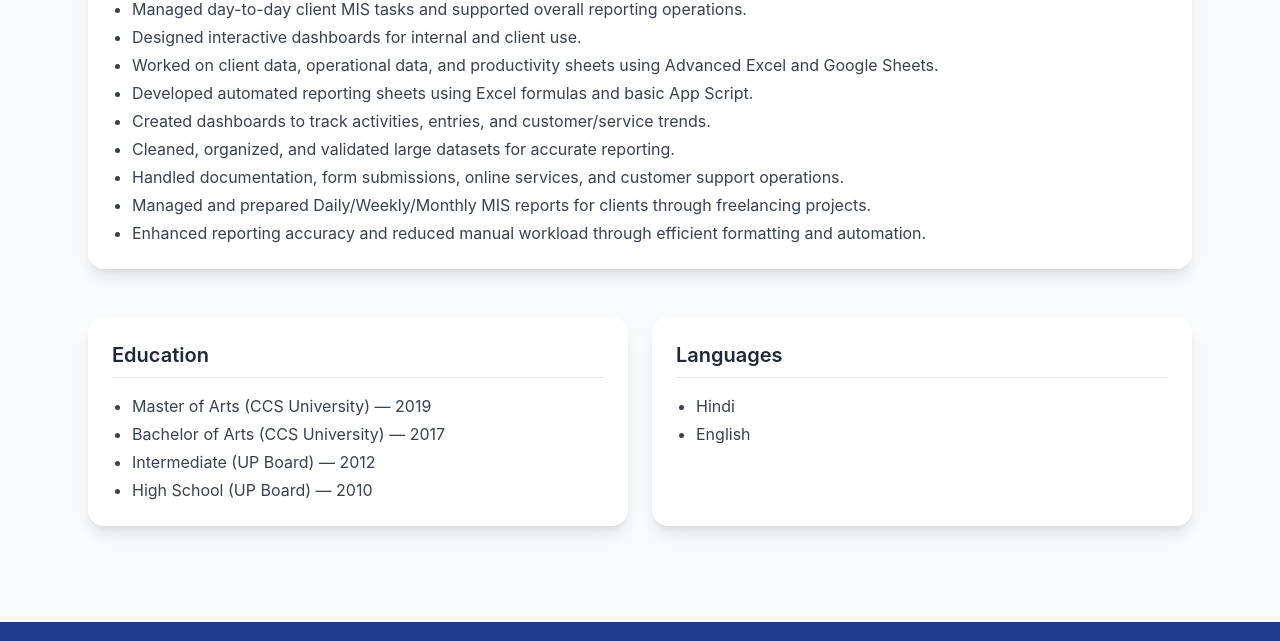
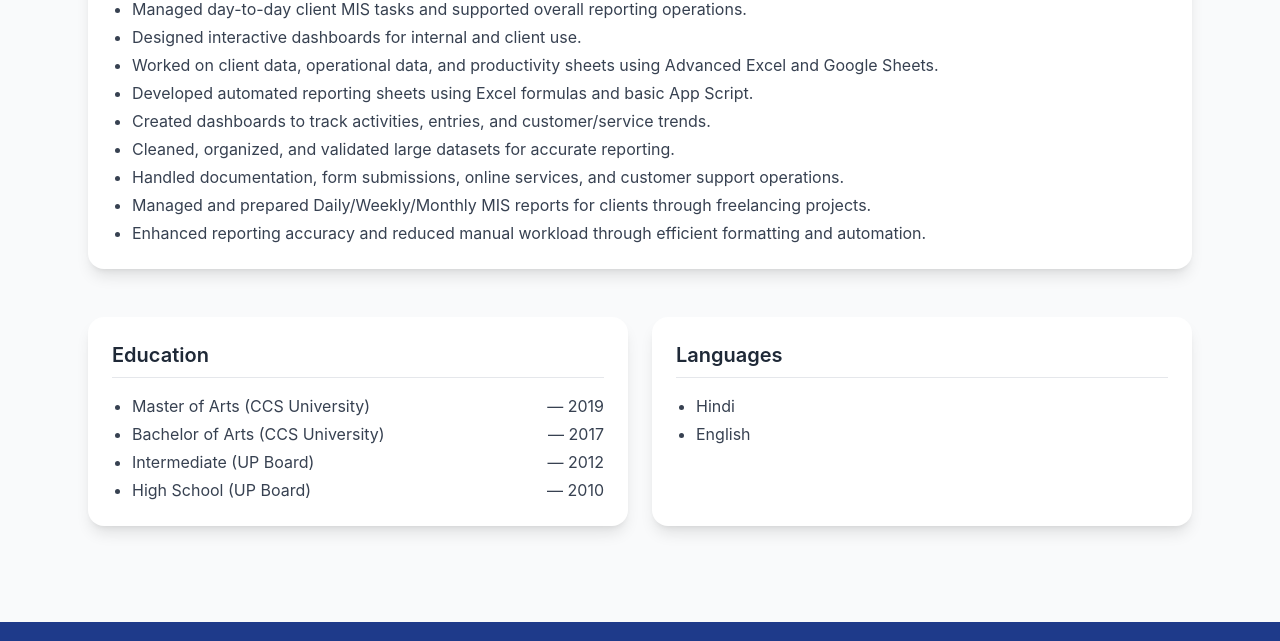
Before and after one commit to SKDeepCode/My-Portfolio, a plain HTML site: page index.html in a window 1280 px wide. Shown: the part 1270-1911 px from the top of the page. Drawn offline with nearby package versions, Linux system fonts and the light colour scheme.

Commit message:
edu year set

```diff
--- a/index.html
+++ b/index.html
@@ -211,10 +211,33 @@
         >
           <h2 class="text-xl font-semibold mb-4 border-b pb-2">Education</h2>
           <ul class="list-disc ml-5 space-y-1 text-gray-700">
-            <li>Master of Arts (CCS University) — 2019</li>
-            <li>Bachelor of Arts (CCS University) — 2017</li>
-            <li>Intermediate (UP Board) — 2012</li>
-            <li>High School (UP Board) — 2010</li>
+            <li>
+              <div class="flex justify-between flex-wrap">
+                <div>Master of Arts (CCS University)</div>
+                <div>— 2019</div>
+              </div>
+            </li>
+
+            <li>
+              <div class="flex justify-between flex-wrap">
+                <div>Bachelor of Arts (CCS University)</div>
+                <div>— 2017</div>
+              </div>
+            </li>
+
+            <li>
+              <div class="flex justify-between flex-wrap">
+                <div>Intermediate (UP Board)</div>
+                <div>— 2012</div>
+              </div>
+            </li>
+
+            <li>
+              <div class="flex justify-between flex-wrap">
+                <div>High School (UP Board)</div>
+                <div>— 2010</div>
+              </div>
+            </li>
           </ul>
         </div>
 
```
